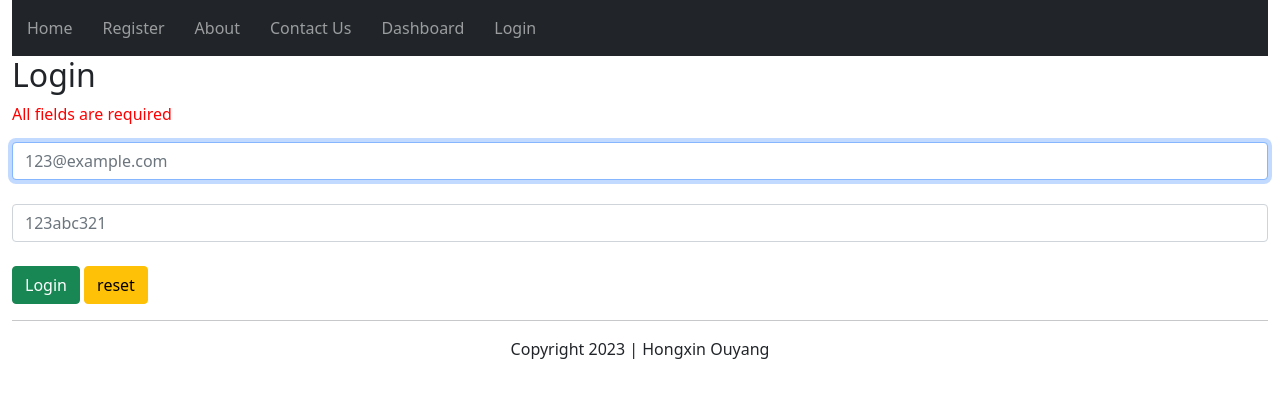
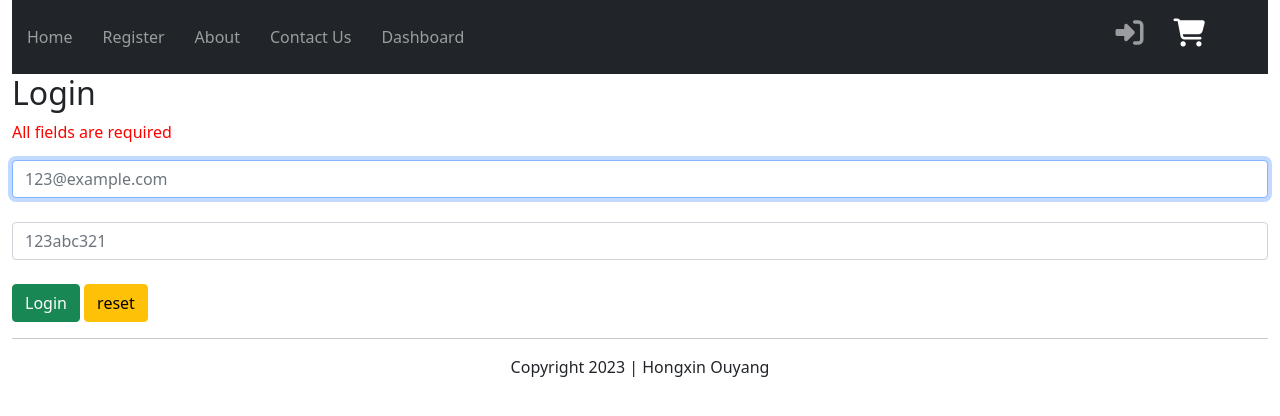
Before and after one commit to prophet12505/BikeBuyBrandon, a PHP site: page /login.php in a window 1280 px wide. Shown: the top 416 px of the page. Run offline with PHP 8.4, Linux system fonts and the light colour scheme; some libraries are stand-ins or nearby versions.

Commit message:
complete login and signup functionality

```diff
--- a/inc/header.php
+++ b/inc/header.php
@@ -13,14 +13,16 @@
     <link rel="stylesheet" href="./css/dashboard.css">
     <link rel="stylesheet" href="./css/index.css">
     <link rel="shortcut icon" href="./img/favicon.png" type="image/x-icon">
+    <!-- font awesome  -->
+    <script src="https://kit.fontawesome.com/c1145b9de9.js" crossorigin="anonymous"></script>
     <!-- jQuery and bootstrap should be put in the header    -->
     <script src="./js/jquery-3.6.3.min.js"></script>
     <script src="./js/bootstrap.bundle.min.js"></script>
 </head>
 <body>
 <div class="container-fluid">
-<nav class="navbar navbar-dark bg-dark">
-    <ul class="navbar-nav me-auto mb-2 mb-lg-0">
+<nav class="navbar navbar-dark bg-dark d-flex justify-content-between">
+    <ul class="navbar-nav ml-5 mb-2 mb-lg-0">
         <!-- pay attention to relative path, it's crucial -->
         <li class="nav-item">
             <a class="nav-link" href="./index.php">Home</a>
@@ -37,8 +39,14 @@
         <li class="nav-item">
             <a class="nav-link " href="./admin/dashboard.php">Dashboard</a>
         </li>
+
+    </ul>
+    <ul class="navbar-nav  mb-2 mb-lg-0 me-5">
         <li class="nav-item">
-            <a class="nav-link " href="./login.php">Login</a>
+            <a class="nav-link h3" href="./login.php"> <i class="fa-solid fa-right-to-bracket"></i></a>
+        </li>
+        <li class="nav-item">
+            <a class="nav-link h3" href="./viewCart.php"><i class="fa-solid fa-cart-shopping" style="color: #ffffff;"></i></a>
         </li>
     </ul>
 </nav>
--- a/login.php
+++ b/login.php
@@ -28,7 +28,7 @@
     $accountService=new AccountService($dbc);
 
     if(!empty($_POST['email']) && !empty($_POST['password']))
-        $AuthLoginResult=$accountService.AuthLogin($_POST['email'],$_POST['password']);
+        $AuthLoginResult=$accountService->AuthLogin($_POST['email'],$_POST['password']);
         if($AuthLoginResult['status']==0){
             session_start();
             $_SESSION['user_id'] = $AuthLoginResult['value']['user_id'];
@@ -43,6 +43,7 @@
         }
         else if($AuthLoginResult['status']==201){
             Message("User does not exist or the email and password do not match",'danger');
+            LoginForm(true);
         }
         else if($AuthLoginResult['status']==202){
             Message('Server Error: 202','danger');
--- a/service/AccountService.php
+++ b/service/AccountService.php
@@ -5,6 +5,7 @@ class AccountService {
     public function __construct($dbc) {
         $this->dbc = $dbc;
     }
+
     //validate and handle error
     public function AuthLogin($email,$pass){
         $errors=array();
@@ -23,10 +24,10 @@ class AccountService {
 
             }
             else if(mysqli_num_rows($result)>=1){
-                return array("status" => 201, "value" => Null);
+                return array("status" => 202, "value" => Null);
             }
             else if(mysqli_num_rows($result)==0){
-                return array("status" => 202, "value" => Null);
+                return array("status" => 201, "value" => Null);
             }
 
 
@@ -34,7 +35,24 @@ class AccountService {
 
     }
     //move the register process here
-    public function Register(){
+    public function signup($name,$email,$password){
+
+        $queryIfEmailExistSql="SELECT * FROM user WHERE email = '$email'";
+        $queryIfEmailExistResult=mysqli_query($this->dbc,$queryIfEmailExistSql);
+        //email doesn't exist
+        if(mysqli_num_rows($queryIfEmailExistResult) == 0) {
+            $insertUserSql = "INSERT INTO user (name, email, password) VALUES ('$name', '$email', SHA1('$password'))";
+            $insertUserSqlResult=mysqli_query($this->dbc,$insertUserSql);
+            return array("status" => 0, "value" => $insertUserSqlResult);
+            //Message("We have successfully created your account", "success");
+            //RegisterForm($showForm = false);
+        } else {//email exists
+            return array("status" => 211, "value" => Null);
+
+        }
+
+
+
 
     }
 
--- a/view/LoginForm.php
+++ b/view/LoginForm.php
@@ -23,7 +23,7 @@
                 </div>
               </div>
             </div>
-      <form name="formRegister" action="./register.php" class="form-group" method="post" novalidate>
+      <form name="formRegister" action="./login.php" class="form-group" method="post" novalidate>
                 <p style="color: red;">All fields are required</p>
                 <!-- <input type="text" name="name" id="name" placeholder="User Name" autofocus required class="form-control <?php
                 if (isset($_POST["submit"]) && empty($_POST["name"])) {
```
Also changed, not shown: development.md (+2 -0 lines), inc/formUtil.php (added, +10 -0 lines), register.php (+13 -24 lines), view/RegisterForm.php (+7 -0 lines).
